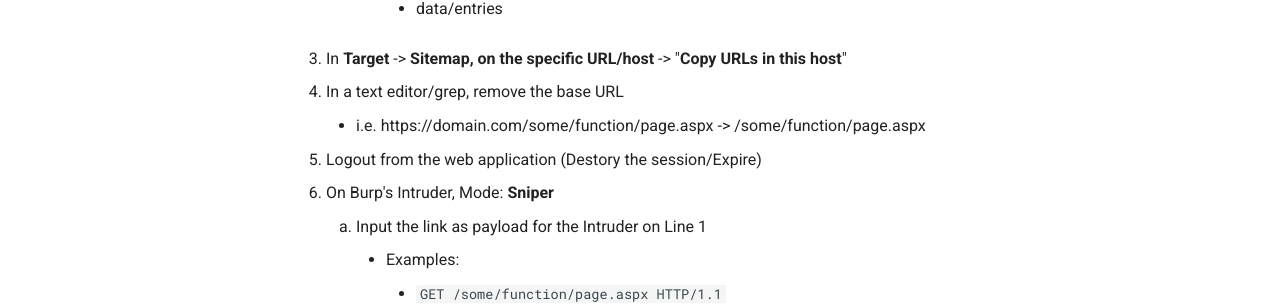
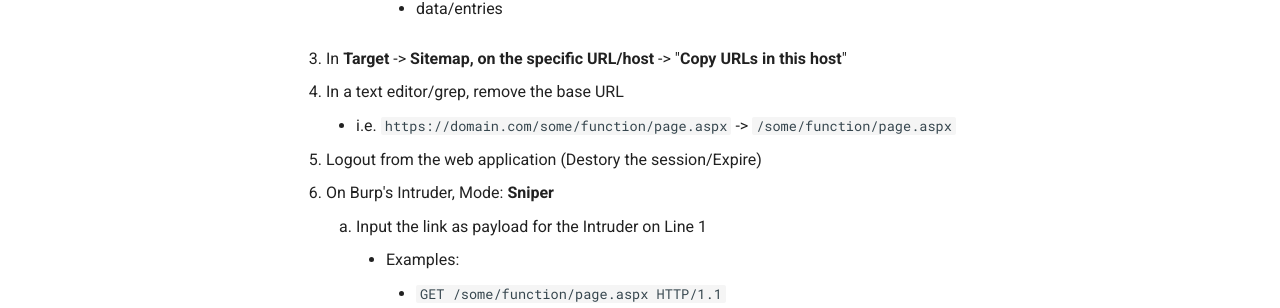
Before and after one commit to trojand/cheatsheet, an MkDocs documentation site: the page built from docs/BurpSuite/Broken_Authentication_Checks.md, in a window 1280 px wide and 1299 px high. Shown: the part 679-987 px from the top of the window. Built offline with MkDocs 1.6.1 and Material for MkDocs 9.7.7, drawn with Linux system fonts in a browser that asks for light colours; comment, search, counter and statistics services are not loaded.

```diff
--- a/docs/BurpSuite/Broken_Authentication_Checks.md
+++ b/docs/BurpSuite/Broken_Authentication_Checks.md
@@ -18,7 +18,7 @@
             * data/entries
 1. In **Target** -> **Sitemap, on the specific URL/host** -> "**Copy URLs in this host**"
 1. In a text editor/grep, remove the base URL
-    * i.e. https://domain.com/some/function/page.aspx -> /some/function/page.aspx
+    * i.e. `https://domain.com/some/function/page.aspx` -> `/some/function/page.aspx`
 1. Logout from the web application (Destory the session/Expire)
 1. On Burp's Intruder, Mode: **Sniper**
     1. Input the link as payload for the Intruder on Line 1
```
